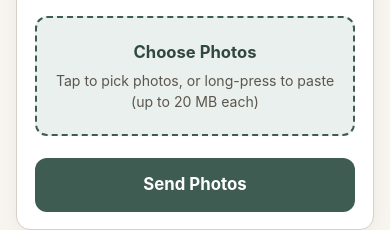
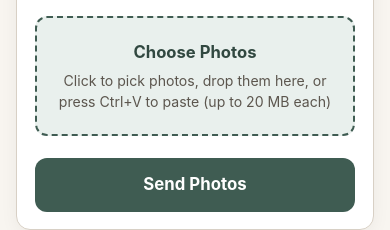
Before and after one commit to sethjohnson/marge-photos, a plain HTML site: page index.html in a window 390 px wide. Shown: the part 445-675 px from the top of the page. Drawn offline with Linux system fonts and the light colour scheme.

Commit message:
Adapt paste hint for mobile, Mac (Cmd+V), and Windows/Linux (Ctrl+V)

```diff
--- a/index.html
+++ b/index.html
@@ -499,7 +499,7 @@
           <div class="picker-box" id="pickerBox">
             <div class="picker-visual" aria-hidden="true">
               <span class="picker-title">Choose Photos</span>
-              <span class="picker-sub">Tap to pick photos, or long-press to paste (up to 20 MB each)</span>
+              <span class="picker-sub" id="pickerSub">Tap to pick photos, or long-press to paste (up to 20 MB each)</span>
             </div>
             <div
               id="pastePad"
@@ -550,10 +550,26 @@
       var nameInput = document.getElementById('uploaderName');
       var photoInput = document.getElementById('photoInput');
       var pickerBox = document.getElementById('pickerBox');
+      var pickerSub = document.getElementById('pickerSub');
       var pastePad = document.getElementById('pastePad');
       var pasteCounter = 0;
       var touchStartAt = 0;
       var suppressPickerUntil = 0;
+
+      (function updatePickerHint() {
+        var ua = navigator.userAgent || '';
+        var platform = (navigator.userAgentData && navigator.userAgentData.platform) || navigator.platform || ua;
+        var isCoarse = window.matchMedia && window.matchMedia('(pointer: coarse)').matches;
+        var isMobileUa = /iPhone|iPad|iPod|Android/i.test(ua);
+        var maxLabel = Math.floor(MAX_BYTES / (1024 * 1024));
+        if (isCoarse || isMobileUa) {
+          pickerSub.textContent = 'Tap to pick photos, or long-press to paste (up to ' + maxLabel + ' MB each)';
+        } else if (/Mac/i.test(platform)) {
+          pickerSub.textContent = 'Click to pick photos, drop them here, or press ⌘V to paste (up to ' + maxLabel + ' MB each)';
+        } else {
+          pickerSub.textContent = 'Click to pick photos, drop them here, or press Ctrl+V to paste (up to ' + maxLabel + ' MB each)';
+        }
+      })();
 
       try {
         var savedName = localStorage.getItem('marge_uploader_name');
```
